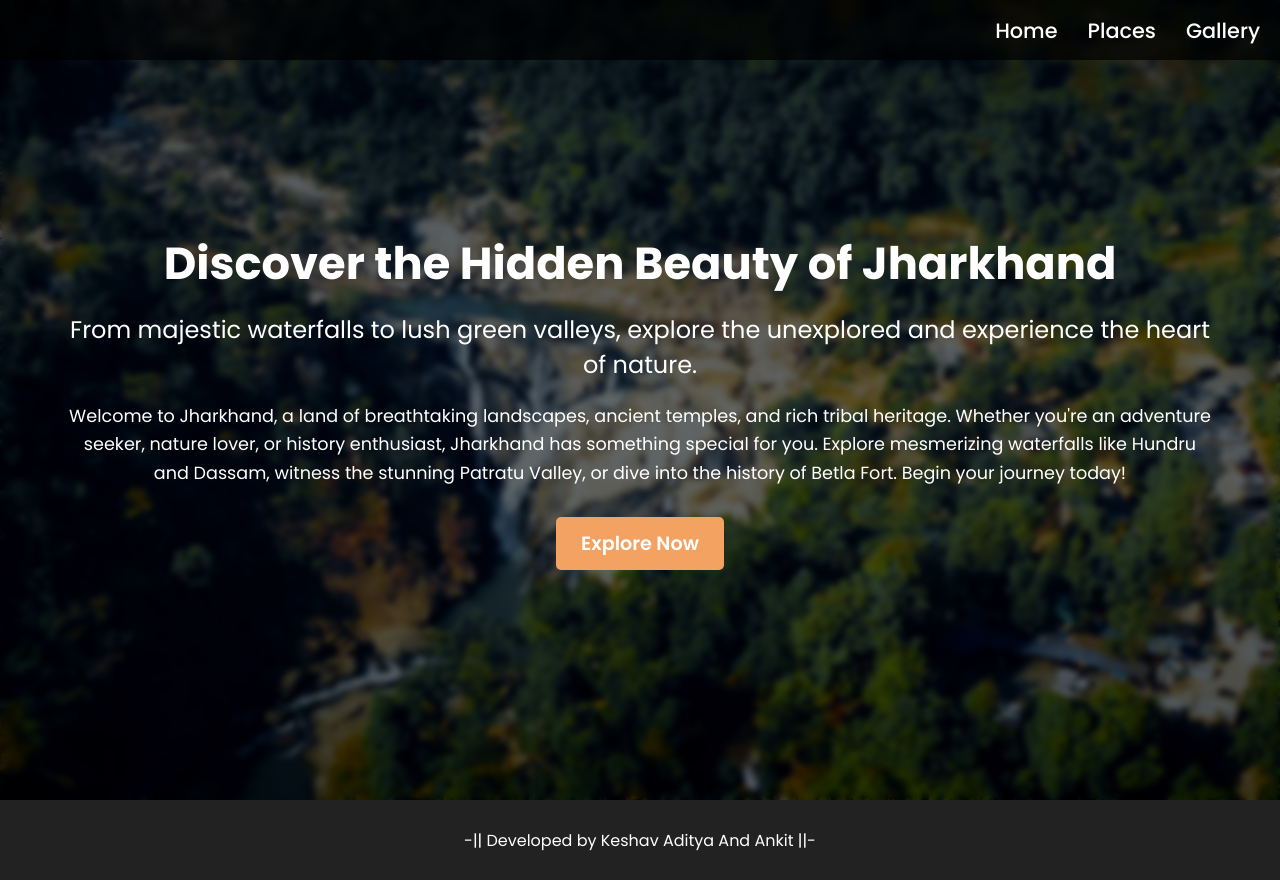
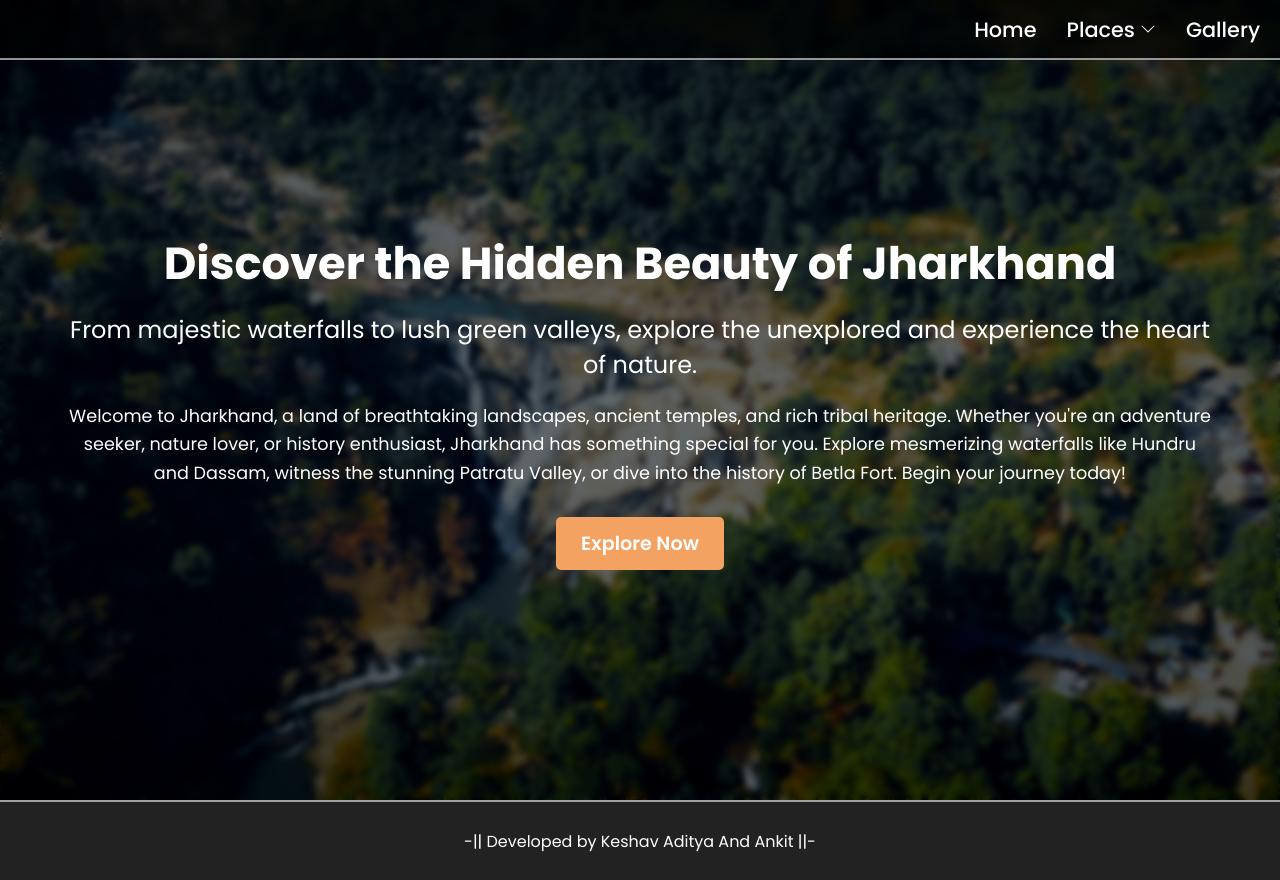
Before and after one commit to Merge20/Jharkhand-Tourism-Website, a PHP site: page / in a window 1280 px wide. Run offline with PHP 8.4, Linux system fonts and the light colour scheme.

Commit message:
dropdown menu add kiye places me and other changes

```diff
--- a/index.html
+++ b/index.html
@@ -21,8 +21,19 @@
                 <div class="home redirect">
                     <a href="">Home</a>
                 </div>
-                <div class="places redirect">
-                    <a href="">Places</a>
+                <div class="places redirect ">
+                    <button class="toggle ">Places
+                        <svg xmlns="http://www.w3.org/2000/svg" width="16" height="16" fill="currentColor" class="bi bi-chevron-down" viewBox="0 0 16 16">
+                        <path fill-rule="evenodd" d="M1.646 4.646a.5.5 0 0 1 .708 0L8 10.293l5.646-5.647a.5.5 0 0 1 .708.708l-6 6a.5.5 0 0 1-.708 0l-6-6a.5.5 0 0 1 0-.708"/>
+                        </svg>
+                    </button>
+                    <div class="options ">
+                        <a href="">Ranchi</a>
+                        <a href="">Dhanbad</a>
+                        <a href="">Deoghar</a>
+                        <a href="">Hazaribagh</a>
+                        <a href="">Jamshedpur</a>
+                    </div>
                 </div>
                 <div class="gallery redirect">
                     <a href="">Gallery</a>
@@ -55,6 +66,8 @@
 
         <div class="foot">-|| Developed by Keshav Aditya And Ankit ||-</div>
     </div>
+
+    <script src="script.js"></script>
 </body>
 
 </html>
--- /dev/null
+++ b/script.js
@@ -0,0 +1,8 @@
+document.addEventListener("DOMContentLoaded", function () {
+    const places = document.querySelector(".places");
+    const toggleButton = document.querySelector(".toggle");
+
+    toggleButton.addEventListener("click", function () {
+        places.classList.toggle("active");
+    });
+});
--- a/styles.css
+++ b/styles.css
@@ -23,7 +23,8 @@
     padding: 0 20px;
     z-index: 10;
     align-items: center;
-    backdrop-filter: blur(3.5px)
+    backdrop-filter: blur(3.5px);
+    border-bottom: 2px solid rgba(255, 255, 255, 0.575);
 }
 
 .head-right {
@@ -40,6 +41,65 @@
 
 .redirect a:hover {
     color: #f4a261;
+}
+
+.places {
+    position: relative;
+}
+
+.toggle{
+    background: none;
+    border: none;
+    color: white;
+    font-size: 1.3rem;
+    font-weight: 500;
+    cursor: pointer;
+    display: flex;
+    align-items: center;
+    gap: 5px;
+}
+
+.toggle svg {
+    transition: transform 0.3s ease-in-out;
+}
+
+.options {
+    display: none;
+    position: absolute;
+    top: 100%;
+    left: -25px;
+    background: rgba(0, 0, 0, 0.8);
+    backdrop-filter: blur(15px);
+    border-radius: 5px;
+    overflow: hidden;
+    flex-direction: column;
+}
+
+.places .options a {
+    color: white;
+    padding: 10px 15px;
+    font-size: 1.2rem;
+    backdrop-filter: blur(5px);
+    transition: background 0.3s ease-in-out;
+}
+.toggle{
+    transition: color 0.3s ease-in-out;
+}
+
+.toggle:hover{
+    color: #f4a261;
+}
+
+.options a:hover {
+    background: #f4a261;
+}
+
+.places.active .options {
+    display: flex;
+}
+
+.places.active button svg {
+    transform: rotate(180deg);
 }
 
 .body {
@@ -141,7 +201,7 @@
 }
 
 .button {
-    display: inline-block;
+    /* display: inline-block; */
     background-color: #f4a261;
     color: white;
     padding: 12px 25px;
@@ -155,8 +215,6 @@
     background-color: #e76f51;
 }
 
-
-
 .foot {
     height: 80px;
     background: #222;
@@ -165,4 +223,5 @@
     justify-content: center;
     align-items: center;
     font-size: 1rem;
+    border-top: 2px solid rgba(255, 255, 255, 0.575);
 }
```
